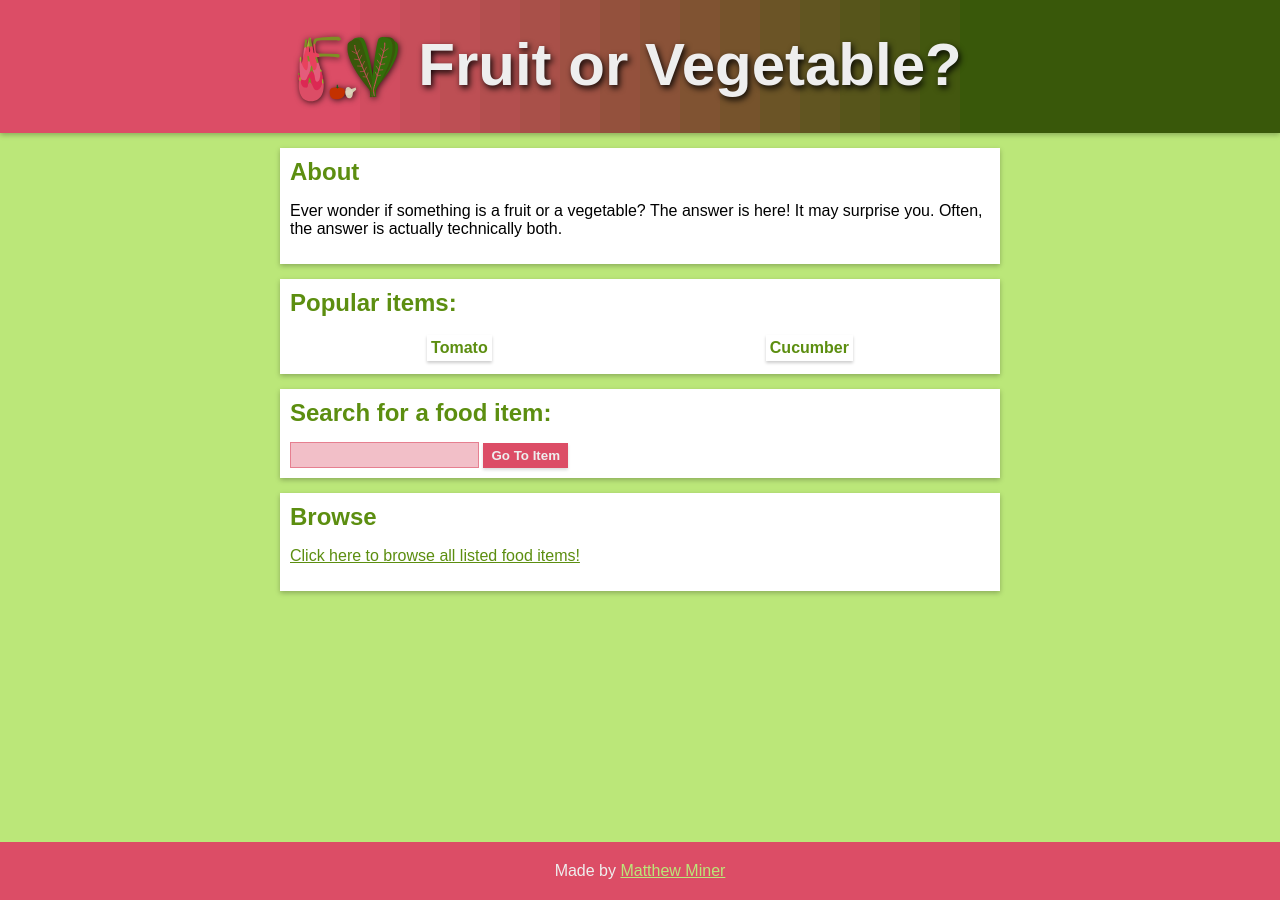
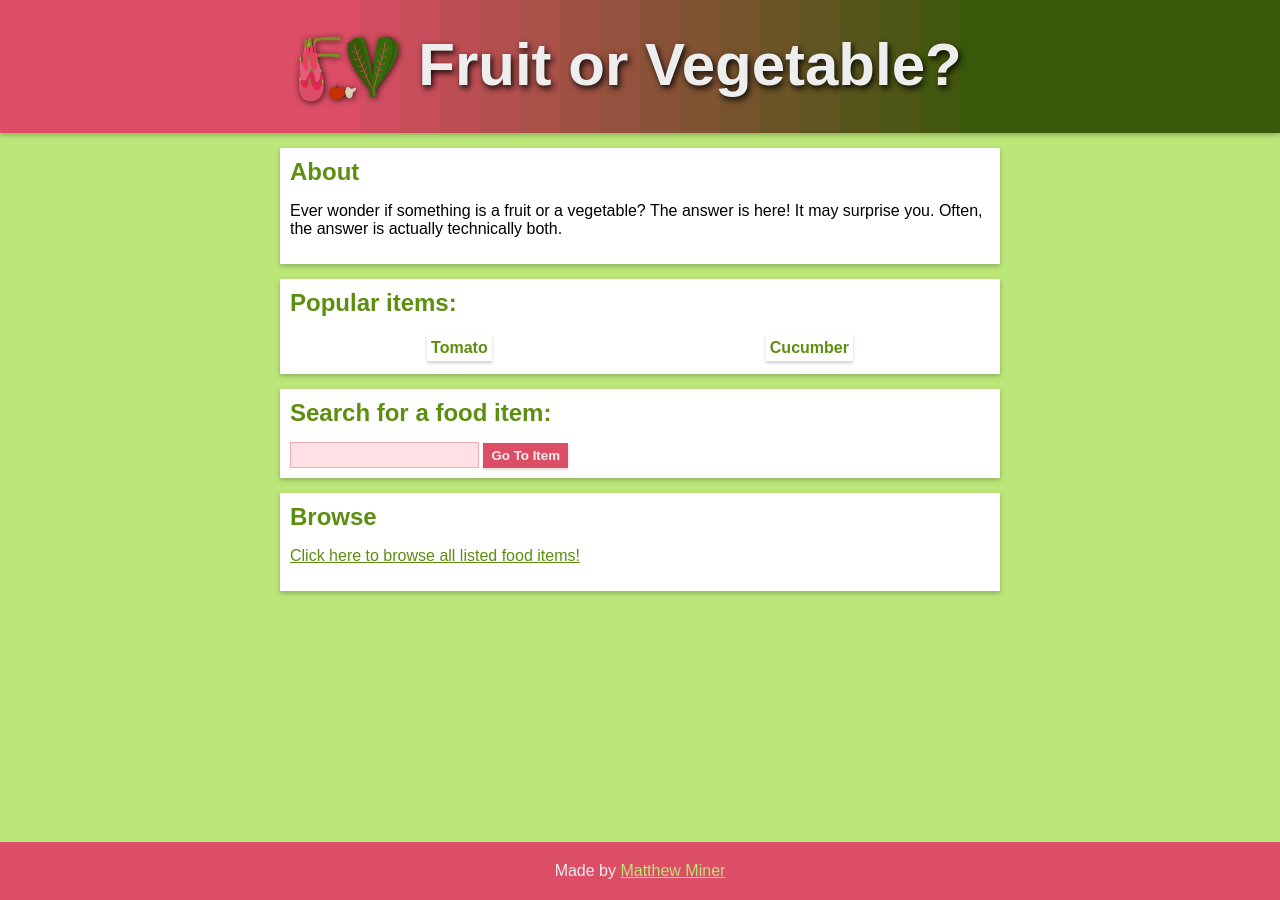
Before and after one commit to mminer237/fruitorvegetable, a Jekyll site: the page built from index.html, in a window 1280 px wide. Built offline with Jekyll 4.4.1, drawn with Linux system fonts in a browser that asks for light colours.

Commit message:
Make light primary colors lighter

```diff
--- a/css/style.scss
+++ b/css/style.scss
@@ -2,8 +2,8 @@
 ---
 $darkish-primary-color: hsl(350, 67%, 30%);
 $primary-color: #dc4d66;
-$lightish-primary-color: hsl(350, 67%, 70%);
-$light-primary-color: hsl(350, 67%, 85%);
+$lightish-primary-color: hsl(350, 67%, 80%);
+$light-primary-color: hsl(353, 100%, 94%);
 $darkish-secondary-color: #39580a;
 $secondary-color: hsl(84, 80%, 31%);
 $lightish-secondary-color: hsl(84, 70%, 69%);
```
